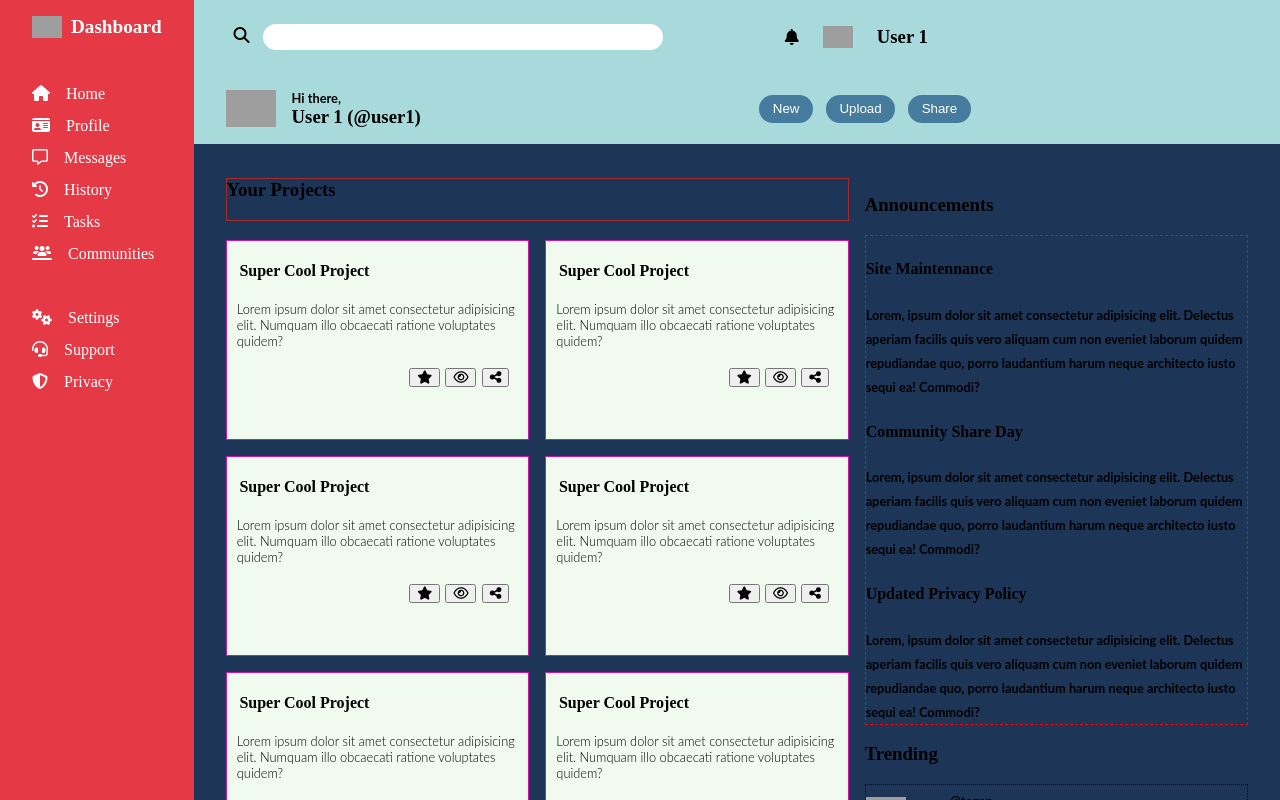
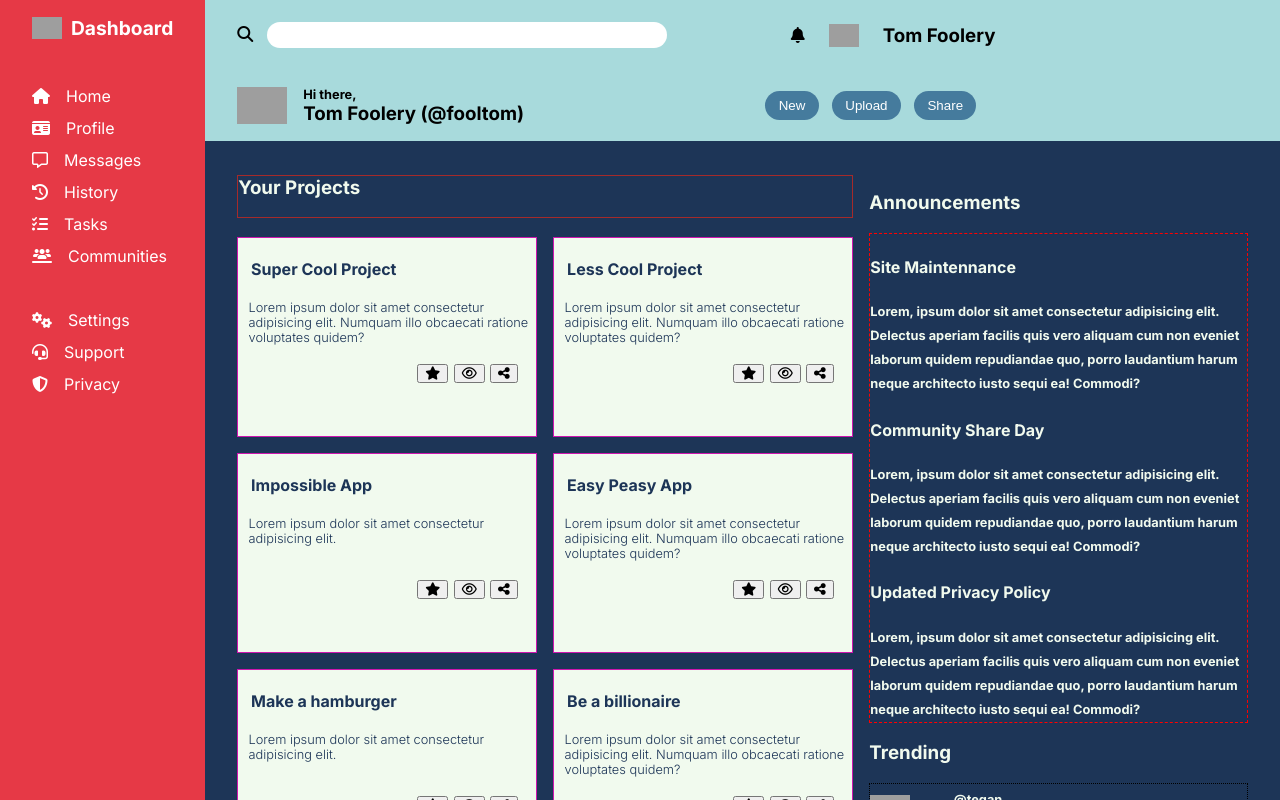
Before and after one commit to kebin20/admin-dashboard-new, a React (Create React App) app: page / in a window 1280 px wide. Shown: the top 800 px of the page. Built offline with nearby package versions, Linux system fonts and the light colour scheme; grey boxes are pictures that could not be loaded.

Commit message:
6 files modified

```diff
--- a/components/Header.css
+++ b/components/Header.css
@@ -10,6 +10,7 @@
   display: flex;
   padding: 1em;
   margin-left: 1em;
+  font-family: 'Inter', sans-serif;
 }
 
 .greeting {
@@ -36,9 +37,10 @@ h3.profile-name {
 
 /* search bar*/
 .search-bar {
-  padding: 1.5em;
+  padding: 1em;
   margin-left: 1em;
   width: 450px;
+  align-self: center;
 }
 
 input.search-box {
--- a/components/Header.js
+++ b/components/Header.js
@@ -13,14 +13,14 @@ export default function Header() {
       <div className="profile-sml">
       <i class="fa-solid fa-bell"></i>
         <img src="https://cdn-icons-png.flaticon.com/512/4322/4322991.png" alt="" className="profile-icon-sml"/>
-        <h3 className="profile-name-sml">User 1</h3>
+        <h3 className="profile-name-sml">Tom Foolery</h3>
       </div>
 
       <div className="profile">
         <img src="https://cdn-icons-png.flaticon.com/512/4322/4322991.png" alt="" className="profile-icon"/>
         <div className="greeting">
           <p>Hi there,</p>
-          <h3 className="profile-name">User 1 (@user1)</h3>
+          <h3 className="profile-name">Tom Foolery (@fooltom)</h3>
         </div>
       </div>
 
--- a/components/Main/Data.js
+++ b/components/Main/Data.js
@@ -4,23 +4,23 @@ export default [
     projectContent: "Lorem ipsum dolor sit amet consectetur adipisicing elit. Numquam illo obcaecati ratione voluptates quidem?"
   },
   {
-    projectName: "Super Cool Project",
+    projectName: "Less Cool Project",
     projectContent: "Lorem ipsum dolor sit amet consectetur adipisicing elit. Numquam illo obcaecati ratione voluptates quidem?"
   },
   {
-    projectName: "Super Cool Project",
+    projectName: "Impossible App",
+    projectContent: "Lorem ipsum dolor sit amet consectetur adipisicing elit. "
+  },
+  {
+    projectName: "Easy Peasy App",
     projectContent: "Lorem ipsum dolor sit amet consectetur adipisicing elit. Numquam illo obcaecati ratione voluptates quidem?"
   },
   {
-    projectName: "Super Cool Project",
-    projectContent: "Lorem ipsum dolor sit amet consectetur adipisicing elit. Numquam illo obcaecati ratione voluptates quidem?"
+    projectName: "Make a hamburger",
+    projectContent: "Lorem ipsum dolor sit amet consectetur adipisicing elit."
   },
   {
-    projectName: "Super Cool Project",
-    projectContent: "Lorem ipsum dolor sit amet consectetur adipisicing elit. Numquam illo obcaecati ratione voluptates quidem?"
-  },
-  {
-    projectName: "Super Cool Project",
+    projectName: "Be a billionaire",
     projectContent: "Lorem ipsum dolor sit amet consectetur adipisicing elit. Numquam illo obcaecati ratione voluptates quidem?"
   },
 ]
--- a/components/Main/Main.css
+++ b/components/Main/Main.css
@@ -4,6 +4,7 @@
   padding: 1em;
   padding-left: 2em;
   background: #1d3557;
+  color: #f1faee;
   grid-template-columns: 3fr 2fr;
   grid-template-rows: 80px repeat(1,1fr);
   grid-template-areas:
@@ -27,6 +28,7 @@
 .project-card {
   border: 1px solid rgb(206, 22, 175);
   background-color: #f1faee;
+  color: #1d3557;
   display: grid;
   grid-template-rows: 1fr 1fr 2fr;
 }
--- a/index.html
+++ b/index.html
@@ -1,5 +1,9 @@
 <head>
 <script src="https://kit.fontawesome.com/566b902c1e.js" crossorigin="anonymous"></script>
+<!-- /* Google Fonts */ -->
+<link rel="preconnect" href="https://fonts.googleapis.com">
+<link rel="preconnect" href="https://fonts.gstatic.com" crossorigin>
+<link href="https://fonts.googleapis.com/css2?family=Inter:wght@100;200;300;400;500;600;700;800;900&display=swap" rel="stylesheet">
 </head>
 
 <div id="root"></div>
--- a/style.css
+++ b/style.css
@@ -1,10 +1,6 @@
-h1,
-p {
-  font-family: Lato;
-}
-
 body {
   margin: 0 auto;
+  font-family: 'Inter', sans-serif;
 }
 
 .grid-container {
```
